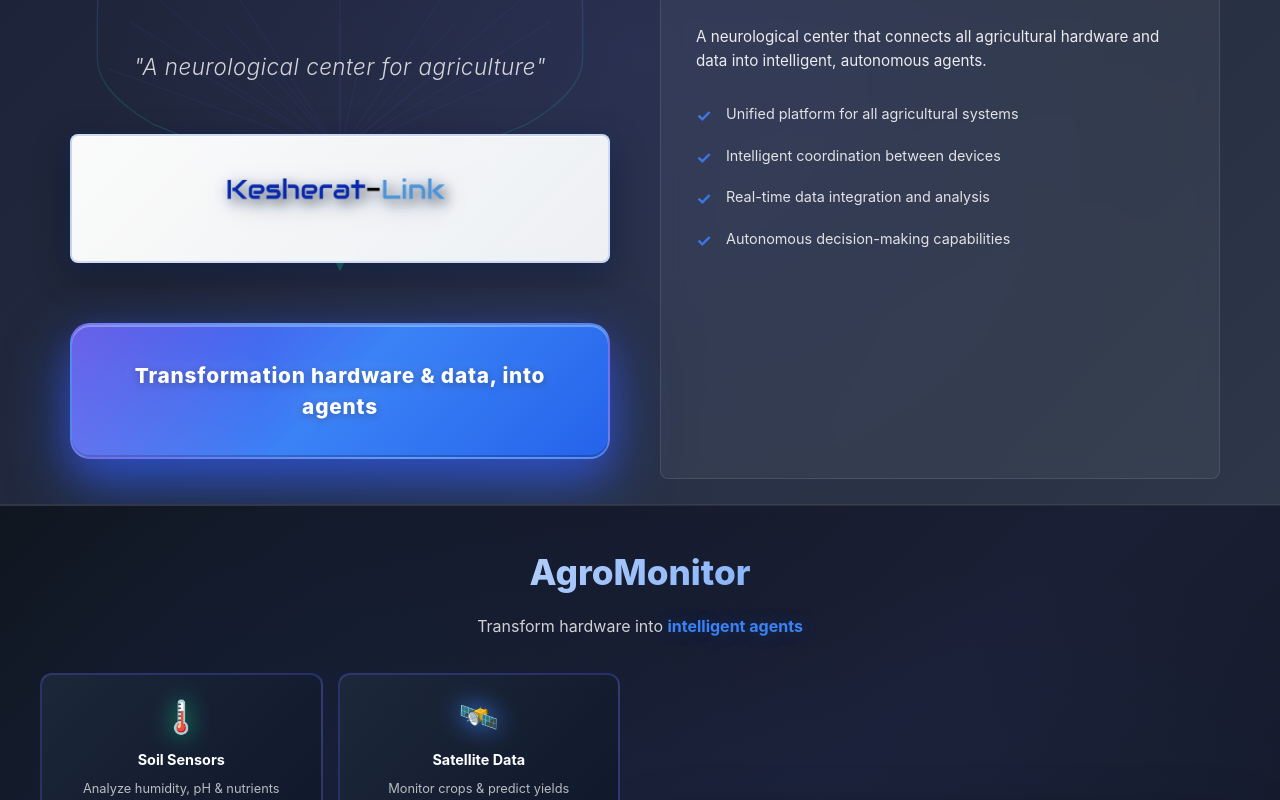
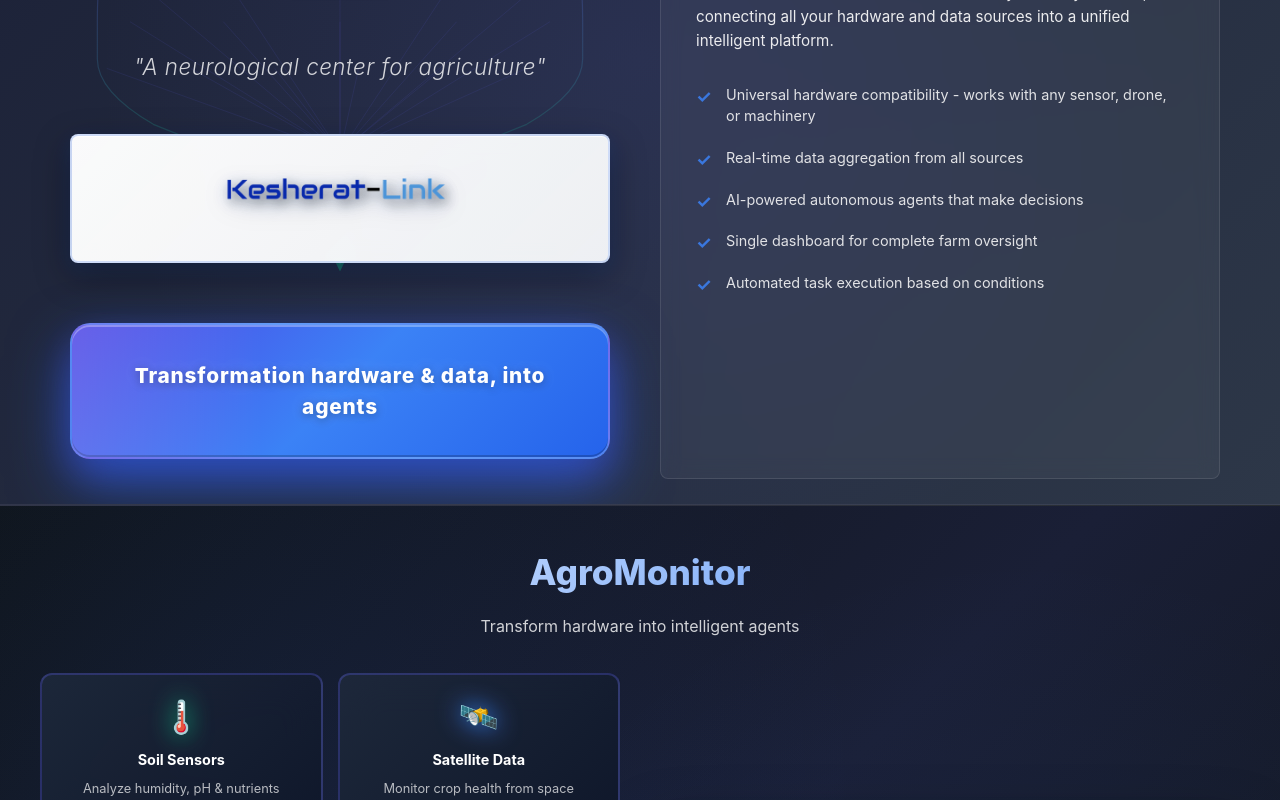
Before and after one commit to ShlomoKE/LaningPage-Kesherat, a React (Vite) app: page / in a window 1280 px wide. Shown: the part 1760-2560 px from the top of the page. Built offline with nearby package versions, Linux system fonts and the light colour scheme; the HTML template or start-up script is replaced by a standard one.

Commit message:
feat: Complete bilingual implementation for all components (Solution, AgroMonitor, DemoForm, Footer)

```diff
--- a/src/components/AgroMonitor.jsx
+++ b/src/components/AgroMonitor.jsx
@@ -1,7 +1,11 @@
 import React from 'react'
 import { motion } from 'framer-motion'
+import { useLanguage } from '../contexts/LanguageContext'
+import { translations } from '../translations'
 
 export default function AgroMonitor() {
+  const { language } = useLanguage()
+  const t = translations[language].agromonitor
   const containerVariants = {
     hidden: { opacity: 0 },
     visible: {
@@ -25,26 +29,26 @@
   const agentExamples = [
     {
       icon: '🌡️',
-      title: 'Soil Sensors',
-      description: 'Analyze humidity, pH & nutrients',
+      title: t.agents.soilSensors.title,
+      description: t.agents.soilSensors.description,
       color: '#10b981'
     },
     {
       icon: '🛰️',
-      title: 'Satellite Data',
-      description: 'Monitor crops & predict yields',
+      title: t.agents.satelliteData.title,
+      description: t.agents.satelliteData.description,
       color: '#3b82f6'
     },
     {
       icon: '🚜',
-      title: 'Machinery',
-      description: 'Optimize routes & maintenance',
+      title: t.agents.machinery.title,
+      description: t.agents.machinery.description,
       color: '#f59e0b'
     },
     {
       icon: '☁️',
-      title: 'Weather Stations',
-      description: 'Predict conditions & alerts',
+      title: t.agents.weatherStations.title,
+      description: t.agents.weatherStations.description,
       color: '#8b5cf6'
     }
   ]
@@ -59,9 +63,9 @@
         viewport={{ once: true, margin: "-100px" }}
       >
         <motion.div variants={itemVariants} className="agromonitor-header">
-          <h2>AgroMonitor</h2>
+          <h2>{t.title}</h2>
           <p className="section-subtitle">
-            Transform hardware into <span className="highlight-text">intelligent agents</span>
+            {t.subtitle}
           </p>
         </motion.div>
 
@@ -91,12 +95,12 @@
             <motion.div variants={itemVariants} className="agromonitor-platform-compact">
               <div className="platform-features-visual-compact">
                 <div className="feature-image-card-compact">
-                  <img src="/AICopilot.png" alt="AI Copilot" />
-                  <h4>🤖 AI Copilot</h4>
+                  <img src="/AICopilot.png" alt={t.platform.aiCopilot} />
+                  <h4>🤖 {t.platform.aiCopilot}</h4>
                 </div>
                 <div className="feature-image-card-compact">
-                  <img src="/Task.png" alt="Task Management" />
-                  <h4>✅ Task Management</h4>
+                  <img src="/Task.png" alt={t.platform.taskManagement} />
+                  <h4>✅ {t.platform.taskManagement}</h4>
                 </div>
               </div>
             </motion.div>
--- a/src/components/DemoForm.jsx
+++ b/src/components/DemoForm.jsx
@@ -1,6 +1,10 @@
 import React, { useState } from 'react'
+import { useLanguage } from '../contexts/LanguageContext'
+import { translations } from '../translations'
 
 export default function DemoForm() {
+  const { language } = useLanguage()
+  const t = translations[language].demo
   const [formData, setFormData] = useState({
     name: '',
     email: '',
@@ -60,8 +64,8 @@
   const whyFeatures = [
     {
       id: 1,
-      title: 'Agnostic Platform',
-      description: 'Works with any hardware',
+      title: t.why.features.agnostic.title,
+      description: t.why.features.agnostic.description,
       icon: (
         <svg width="24" height="24" viewBox="0 0 24 24" fill="none" stroke="currentColor" strokeWidth="2">
           <rect x="2" y="7" width="20" height="14" rx="2" ry="2"/>
@@ -71,8 +75,8 @@
     },
     {
       id: 2,
-      title: 'Unified Control',
-      description: 'Manage all tech in one place',
+      title: t.why.features.unified.title,
+      description: t.why.features.unified.description,
       icon: (
         <svg width="24" height="24" viewBox="0 0 24 24" fill="none" stroke="currentColor" strokeWidth="2">
           <circle cx="12" cy="12" r="3"/>
@@ -83,8 +87,8 @@
     },
     {
       id: 3,
-      title: 'AI Agents',
-      description: 'Autonomous smart decisions',
+      title: t.why.features.ai.title,
+      description: t.why.features.ai.description,
       icon: (
         <svg width="24" height="24" viewBox="0 0 24 24" fill="none" stroke="currentColor" strokeWidth="2">
           <rect x="3" y="11" width="18" height="10" rx="2"/>
@@ -97,8 +101,8 @@
     },
     {
       id: 4,
-      title: 'Real-time Data',
-      description: 'Live farm monitoring',
+      title: t.why.features.realtime.title,
+      description: t.why.features.realtime.description,
       icon: (
         <svg width="24" height="24" viewBox="0 0 24 24" fill="none" stroke="currentColor" strokeWidth="2">
           <line x1="18" y1="20" x2="18" y2="10"/>
@@ -113,8 +117,8 @@
     <section className="demo-form-section" id="demo-form">
       <div className="container">
         <div className="demo-form-header">
-          <h2>Request a Demo</h2>
-          <p>See how Kesherat can transform your agricultural operations into an intelligent, autonomous system</p>
+          <h2>{t.title}</h2>
+          <p>{t.subtitle}</p>
         </div>
 
         <div className="demo-two-column">
@@ -122,8 +126,8 @@
             {submitted ? (
               <div className="form-success">
                 <div className="success-icon">✓</div>
-                <h3>Thank You!</h3>
-                <p>We've received your request. Our team will contact you within 24 hours to schedule your personalized demo.</p>
+                <h3>{t.success.title}</h3>
+                <p>{t.success.message}</p>
               </div>
             ) : (
               <form
@@ -137,7 +141,7 @@
 
               <div className="form-row">
                 <div className="form-group">
-                  <label htmlFor="name">Full Name *</label>
+                  <label htmlFor="name">{t.form.name} {t.form.required}</label>
                   <input
                     type="text"
                     id="name"
@@ -145,12 +149,12 @@
                     value={formData.name}
                     onChange={handleChange}
                     required
-                    placeholder="John Doe"
+                    placeholder={t.form.placeholders.name}
                   />
                 </div>
 
                 <div className="form-group">
-                  <label htmlFor="email">Email *</label>
+                  <label htmlFor="email">{t.form.email} {t.form.required}</label>
                   <input
                     type="email"
                     id="email"
@@ -158,14 +162,14 @@
                     value={formData.email}
                     onChange={handleChange}
                     required
-                    placeholder="john@example.com"
+                    placeholder={t.form.placeholders.email}
                   />
                 </div>
               </div>
 
               <div className="form-row">
                 <div className="form-group">
-                  <label htmlFor="company">Company/Farm Name *</label>
+                  <label htmlFor="company">{t.form.company} {t.form.required}</label>
                   <input
                     type="text"
                     id="company"
@@ -173,65 +177,65 @@
                     value={formData.company}
                     onChange={handleChange}
                     required
-                    placeholder="Your Farm Name"
+                    placeholder={t.form.placeholders.company}
                   />
                 </div>
 
                 <div className="form-group">
-                  <label htmlFor="phone">Phone Number</label>
+                  <label htmlFor="phone">{t.form.phone}</label>
                   <input
                     type="tel"
                     id="phone"
                     name="phone"
                     value={formData.phone}
                     onChange={handleChange}
-                    placeholder="+1 (555) 000-0000"
+                    placeholder={t.form.placeholders.phone}
                   />
                 </div>
               </div>
 
               <div className="form-group">
-                <label htmlFor="farmSize">Farm Size (hectares)</label>
+                <label htmlFor="farmSize">{t.form.farmSize}</label>
                 <select
                   id="farmSize"
                   name="farmSize"
                   value={formData.farmSize}
                   onChange={handleChange}
                 >
-                  <option value="">Select farm size</option>
-                  <option value="0-50">0-50 hectares</option>
-                  <option value="50-200">50-200 hectares</option>
-                  <option value="200-500">200-500 hectares</option>
-                  <option value="500+">500+ hectares</option>
+                  <option value="">{t.form.farmSizeOptions.select}</option>
+                  <option value="0-50">{t.form.farmSizeOptions.small}</option>
+                  <option value="50-200">{t.form.farmSizeOptions.medium}</option>
+                  <option value="200-500">{t.form.farmSizeOptions.large}</option>
+                  <option value="500+">{t.form.farmSizeOptions.xlarge}</option>
                 </select>
               </div>
 
               <div className="form-group">
-                <label htmlFor="message">Tell us about your needs</label>
+                <label htmlFor="message">{t.form.message}</label>
                 <textarea
                   id="message"
                   name="message"
                   value={formData.message}
                   onChange={handleChange}
                   rows="4"
-                  placeholder="What challenges are you facing? What technologies do you currently use?"
+                  placeholder={t.form.placeholders.message}
                 ></textarea>
               </div>
 
               <button type="submit" className="form-submit-btn">
-                Request Demo
+                {t.form.submit}
                 <span className="btn-arrow">→</span>
               </button>
 
               <p className="form-privacy">
-                By submitting this form, you agree to our Privacy Policy. We'll only use your information to schedule your demo.
+                {t.form.privacy}
               </p>
             </form>
           )}
           </div>
 
           <div className="demo-why-section">
-            <h3>Why Kesherat</h3>
+            <h3>{t.why.title}</h3>
             <div className="why-features-list">
               {whyFeatures.map(feature => (
                 <div key={feature.id} className="why-feature-item">
--- a/src/components/Solution.jsx
+++ b/src/components/Solution.jsx
@@ -1,7 +1,11 @@
 import React from 'react'
 import { motion } from 'framer-motion'
+import { useLanguage } from '../contexts/LanguageContext'
+import { translations } from '../translations'
 
 export default function Solution() {
+  const { language } = useLanguage()
+  const t = translations[language].solution
   const itemVariants = {
     hidden: { opacity: 0, y: -20 },
     visible: (i) => ({
@@ -24,8 +28,8 @@
           transition={{ duration: 0.6 }}
           viewport={{ once: true }}
         >
-          <h2>The Solution: Kesherat-Link</h2>
-          <p className="section-subtitle">A neurological center for agriculture</p>
+          <h2>{t.title}</h2>
+          <p className="section-subtitle">{t.subtitle}</p>
         </motion.div>
 
         <div className="solution-content">
@@ -206,13 +210,12 @@
             transition={{ delay: 0.3, duration: 0.6 }}
             viewport={{ once: true }}
           >
-            <h3>How It Works</h3>
-            <p>A neurological center that connects all agricultural hardware and data into intelligent, autonomous agents.</p>
+            <h3>{t.howItWorks}</h3>
+            <p>{t.description}</p>
             <ul>
-              <li>Unified platform for all agricultural systems</li>
-              <li>Intelligent coordination between devices</li>
-              <li>Real-time data integration and analysis</li>
-              <li>Autonomous decision-making capabilities</li>
+              {t.features.map((feature, index) => (
+                <li key={index}>{feature}</li>
+              ))}
             </ul>
           </motion.div>
         </div>
```
Also changed, not shown: src/components/Footer.jsx (+18 -13 lines).
